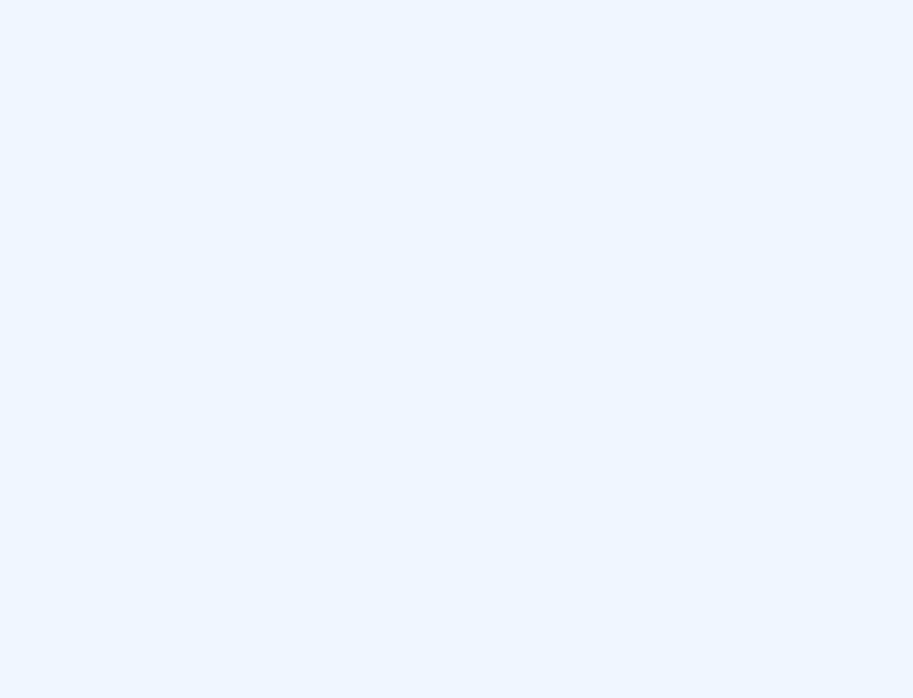
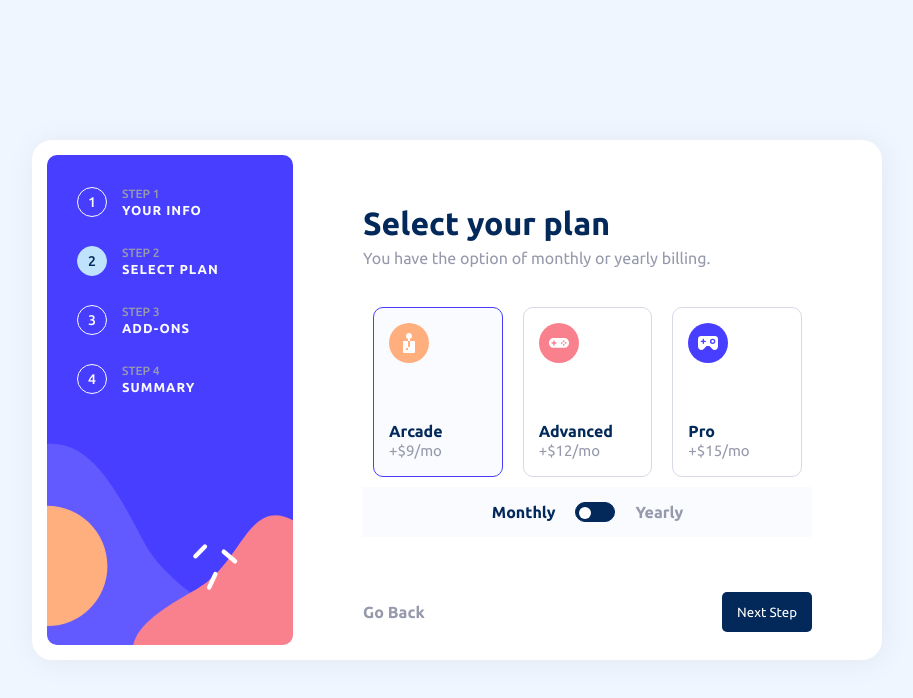
Before and after one commit to FelipeSDS23/multi-step-form, a React (Vite) app: page /step2/multi-step-form in a window 1280 px wide. Before the commit this address had no page. Shown: the top 698 px of the page, without its empty margins (183-1096 px from the left). Built offline with nearby package versions, Linux system fonts and the light colour scheme.

Commit message:
Atualizando links

```diff
--- a/src/App.jsx
+++ b/src/App.jsx
@@ -17,10 +17,10 @@ function App() {
       <BrowserRouter>
         <Routes>
           <Route path='/multi-step-form' element={<Step1 />} />
-          <Route path='/step2' element={<Step2 />} />
-          <Route path='/step3' element={<Step3 />} />
-          <Route path='/step4' element={<Step4 />} />
-          <Route path='/thanks' element={<Thanks />} />
+          <Route path='/step2/multi-step-form' element={<Step2 />} />
+          <Route path='/step3/multi-step-form' element={<Step3 />} />
+          <Route path='/step4/multi-step-form' element={<Step4 />} />
+          <Route path='/thanks/multi-step-form' element={<Thanks />} />
         </Routes>
       </BrowserRouter>
     </main>
--- a/src/pages/Step1.jsx
+++ b/src/pages/Step1.jsx
@@ -98,7 +98,7 @@ const Step1 = () => {
         </div>
         <nav className="navigationContainer">
           <div></div>
-          <Link onClick={showHideErrorMsg} className="link" to={(name && email && phone) ? '/step2' : '/'}><button className="nextBtn">Next Step</button></Link>
+          <Link onClick={showHideErrorMsg} className="link" to={(name && email && phone) ? '/step2/multi-step-form' : '/multi-step-form'}><button className="nextBtn">Next Step</button></Link>
         </nav>
       </div>
 
--- a/src/pages/Step2.jsx
+++ b/src/pages/Step2.jsx
@@ -119,8 +119,8 @@ const Step2 = () => {
 
         </div>
         <nav className="navigationContainer">
-          <Link className="link" to={'/'}><span className="backBtn">Go Back</span></Link>
-          <Link className="link" to={'/step3'}><button className="nextBtn">Next Step</button></Link>
+          <Link className="link" to={'/multi-step-form'}><span className="backBtn">Go Back</span></Link>
+          <Link className="link" to={'/step3/multi-step-form'}><button className="nextBtn">Next Step</button></Link>
         </nav>
       </div>
 
--- a/src/pages/Step3.jsx
+++ b/src/pages/Step3.jsx
@@ -78,8 +78,8 @@ const Step3 = () => {
 
         </div>
         <nav className="navigationContainer">
-          <Link className="link" to={'/step2'}><span className="backBtn">Go Back</span></Link>
-          <Link className="link" to={'/step4'}><button className="nextBtn" onClick={calcTotalValue}>Next Step</button></Link>
+          <Link className="link" to={'/step2/multi-step-form'}><span className="backBtn">Go Back</span></Link>
+          <Link className="link" to={'/step4/multi-step-form'}><button className="nextBtn" onClick={calcTotalValue}>Next Step</button></Link>
         </nav>
       </div>
 
--- a/src/pages/Step4.jsx
+++ b/src/pages/Step4.jsx
@@ -33,7 +33,7 @@ const Step4 = () => {
               <div className={styles.planContainer}>
                 <p>
                   {plan.name} ({planPeriod})<br />
-                  <Link className={styles.changeLink} to={'/step2'}>Change</Link>
+                  <Link className={styles.changeLink} to={'/step2/multi-step-form'}>Change</Link>
                 </p>
                 <span>
                   {planPeriod === "Monthly" ? `$${plan.price}/mo` : `$${plan.price}/yr`}
@@ -65,8 +65,8 @@ const Step4 = () => {
 
         </div>
         <nav className="navigationContainer">
-          <Link className="link" to={'/step3'}><span className="backBtn">Go Back</span></Link>
-          <Link className="link" to={'/thanks'}><button className="confirmBtn">Confirm</button></Link>
+          <Link className="link" to={'/step3/multi-step-form'}><span className="backBtn">Go Back</span></Link>
+          <Link className="link" to={'/thanks/multi-step-form'}><button className="confirmBtn">Confirm</button></Link>
         </nav>
       </div>
 
```
